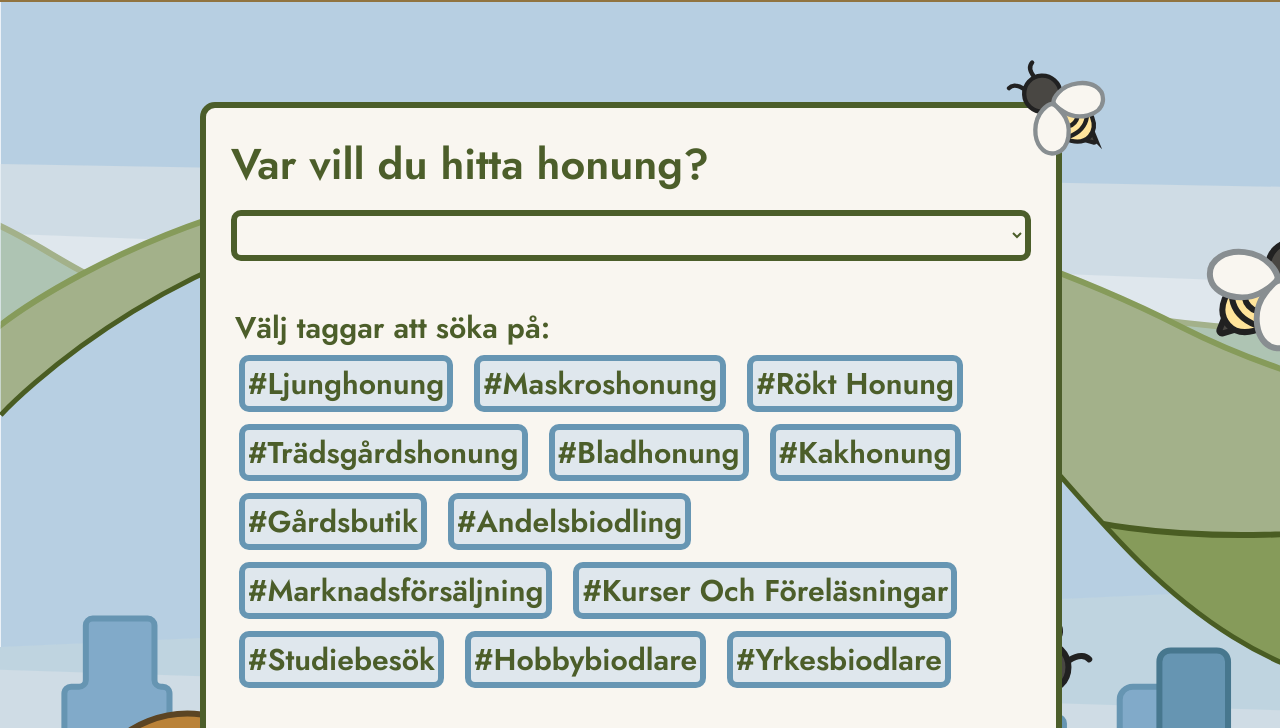
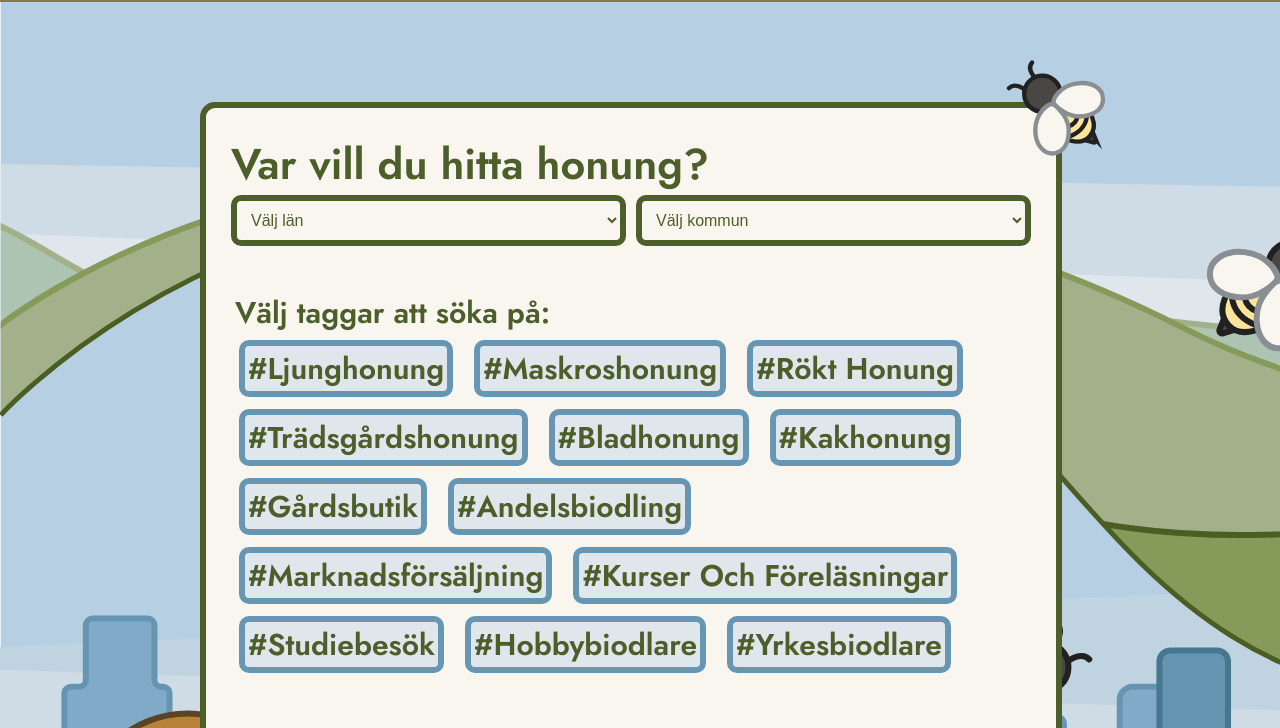
Before and after one commit to hittahonung-se/hittaprototyp, a plain HTML site: page search.html in a window 1280 px wide. Shown: the part 72-800 px from the top of the page. Drawn offline with Linux system fonts and the light colour scheme.

Commit message:
Populate select with county and municipalities dataset

```diff
--- a/search.html
+++ b/search.html
@@ -180,23 +180,48 @@
     <img class="bee-badge-right" src="bee2.svg">
     <label>
         Var vill du hitta honung?<br>
-        <select name="location">
-            <option></option>
-            <option>Hisings backa</option>
-            <option>Båstad</option>
-            <option>Södra Stensdalen</option>
-            <option>Angered</option>
-            <option>Göteborg</option>
-            <option>Jonsered</option>
-            <option>Kållered</option>
-            <option>Landvetter</option>
-            <option>Kungälv</option>
-            <option>Tuve</option>
-            <option>Mölndal</option>
-            <option>Partille</option>
-            <option>Henån</option>
-        </select>
+        <div style="display: flex; gap: 10px;">
+            <select name="county" id="county-select" style="flex: 1;">
+                <option value="">Välj län</option>
+            </select>
+            <select name="municipality" id="municipality-select" style="flex: 1;">
+                <option value="">Välj kommun</option>
+            </select>
+        </div>
     </label>
+
+    <script>
+        // Populate counties dropdown
+        const countySelect = document.getElementById('county-select');
+        const municipalitySelect = document.getElementById('municipality-select');
+
+        // Add counties to dropdown
+        counties.forEach(county => {
+            const option = document.createElement('option');
+            option.value = county.county_code;
+            option.textContent = county.county_name;
+            countySelect.appendChild(option);
+        });
+
+        // Handle county selection change
+        countySelect.addEventListener('change', function () {
+            // Clear municipalities
+            municipalitySelect.innerHTML = '<option value="">Välj kommun</option>';
+
+            if (this.value) {
+                // Filter municipalities by selected county
+                // Add filtered municipalities to dropdown
+                municipalities
+                    .filter(municipality => municipality.county_code == this.value)
+                    .forEach(municipality => {
+                        const option = document.createElement('option');
+                        option.value = municipality.municipality_name;
+                        option.textContent = municipality.municipality_name;
+                        municipalitySelect.appendChild(option);
+                    });
+            }
+        });
+    </script>
     <fieldset>
         <legend>Välj taggar att söka på:</legend>
         <ul class="tags">
```
